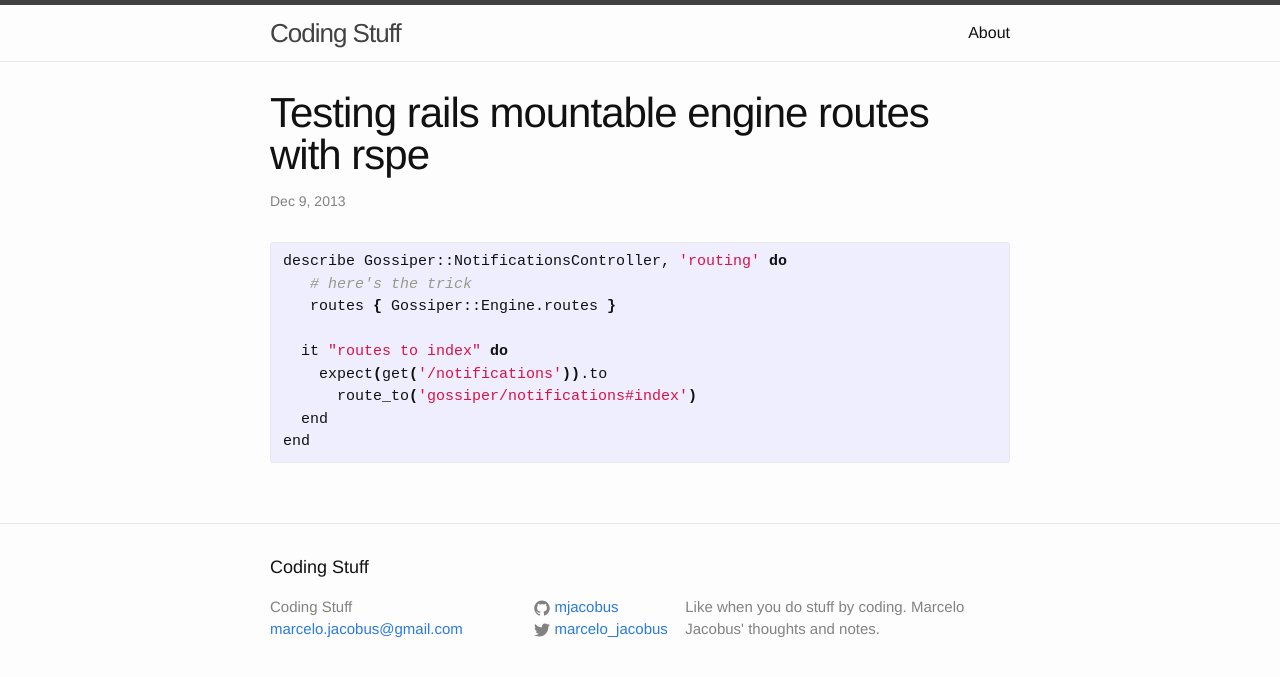
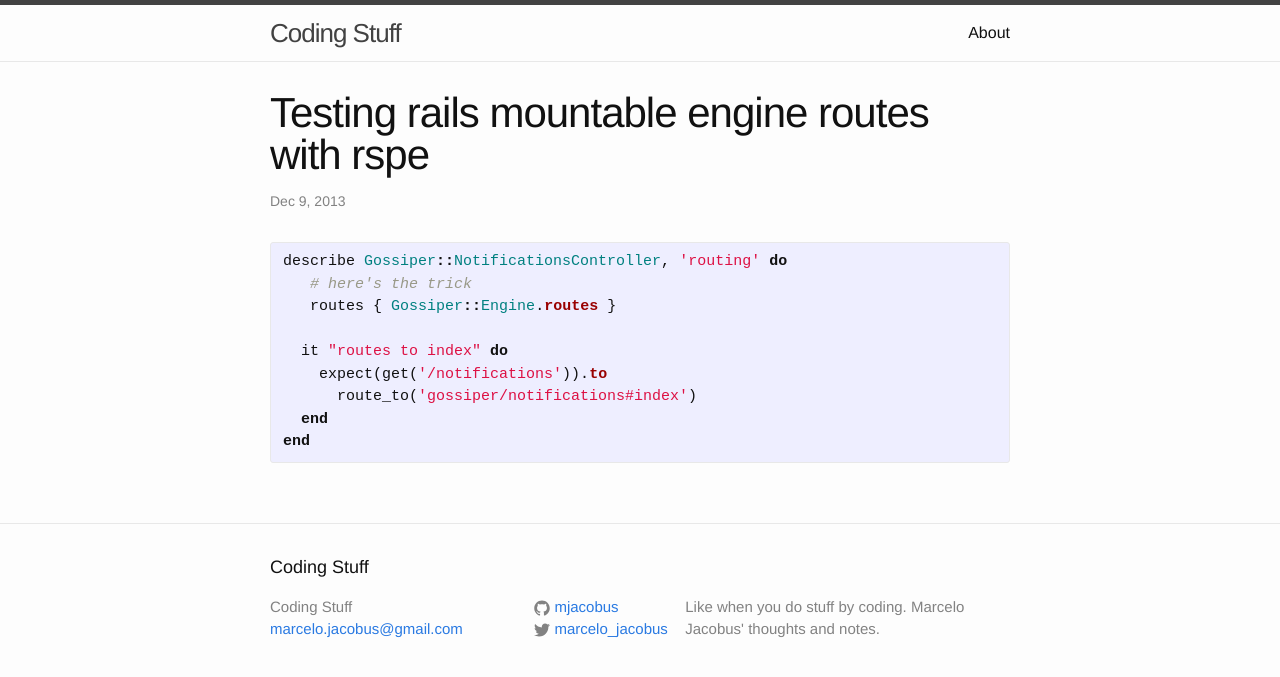
Before and after one commit to mjacobus/mjacobus.github.io, a Jekyll site: the page built from _posts/2013-12-09-testing-rails-mountable-engine-routes-with-rspec.md, in a window 1280 px wide. Shown: the top 677 px of the page. Built offline with Jekyll 4.4.1, drawn with Linux system fonts in a browser that asks for light colours.

```diff
--- a/_posts/2013-12-09-testing-rails-mountable-engine-routes-with-rspec.md
+++ b/_posts/2013-12-09-testing-rails-mountable-engine-routes-with-rspec.md
@@ -4,7 +4,7 @@ title: Testing rails mountable engine routes with rspe
 ctags: [Rails, Ruby, Rspec]
 ---
 
-{% highlight bash %}
+{% highlight ruby %}
 describe Gossiper::NotificationsController, 'routing' do
    # here's the trick
    routes { Gossiper::Engine.routes }
```
